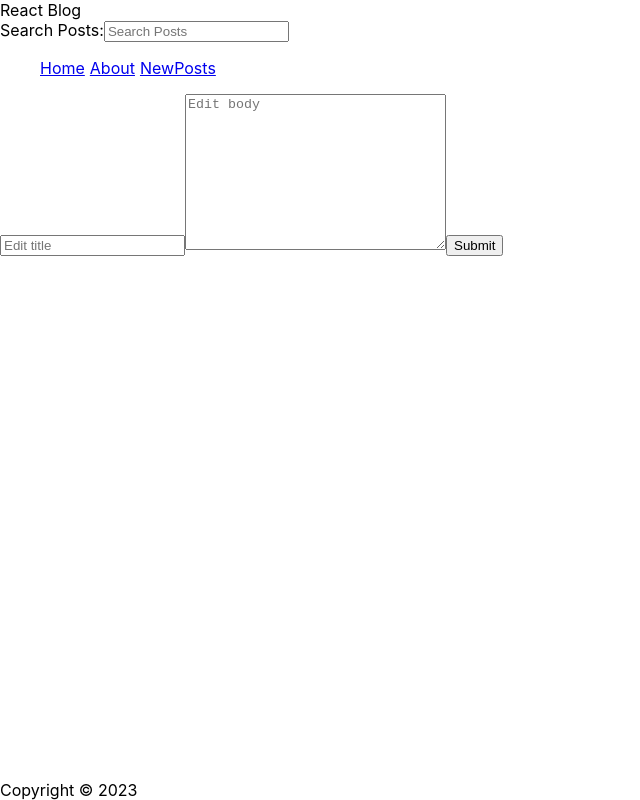
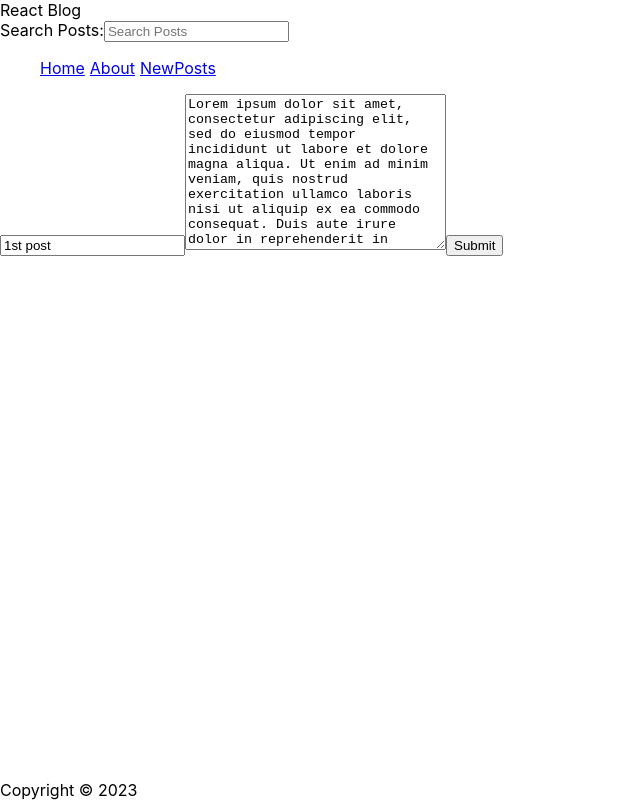
Before and after one commit to Ashim-Stha/learningReact, a React (Create React App) app: page /edit/1 in a window 1280 px wide. Shown: the whole page, without its empty margins (0-640 px from the left). Built offline with nearby package versions, Linux system fonts and the light colour scheme; data requests are answered from the project's data file.

Commit message:
axiosApiReqCompleted

```diff
--- a/data/db.json
+++ b/data/db.json
@@ -8,9 +8,9 @@
     },
     {
       "id": 2,
-      "title": "Second post",
-      "datetime": "July 16, 2021 11:47:48 AM",
-      "body": "Lorem ipsum dolor sit amet, consectetur adipiscing elit, sed do eiusmod tempor incididunt ut labore et dolore magna aliqua. Ut enim ad minim veniam, quis nostrud exercitation ullamco laboris nisi ut aliquip ex ea commodo consequat. Duis aute irure dolor in reprehenderit in voluptate velit esse cillum dolore eu fugiat nulla pariatur. Excepteur sint occaecat cupidatat non proident, sunt in culpa qui officia deserunt mollit anim id est laborum. two"
+      "title": "rrrre",
+      "datetime": "June 29,2023 12:52:44 PM",
+      "body": "eee"
     },
     {
       "id": 3,
@@ -20,9 +20,9 @@
     },
     {
       "id": 4,
-      "title": "Testing a 4th post",
-      "datetime": "August 02, 2021 11:46:27 AM",
-      "body": "Some more testing paragraphs!"
+      "title": "Testing a 4th posts",
+      "datetime": "June 29,2023 1:26:44 PM",
+      "body": "Some more testisdsdang paragraphs!blahhhhhsadssasdshellosdds"
     }
   ]
 }
--- a/src/App.js
+++ b/src/App.js
@@ -115,15 +115,23 @@ function App() {
 
   const handleEdit = async (id) => {
     const datetime = format(new Date(), "MMMM dd,yyyy pp");
-    const editPost = posts.filter((post) => post.id == id);
-    const newPost = {
+    // const editPost = posts.filter((post) => post.id == id);
+    const editPost = {
       id: id,
       title: editTitle,
       datetime: datetime,
       body: editBody,
     };
-    const response = await api.put(`/edit/${id}`, newPost);
-    setPosts(response.data);
+    try {
+      const response = await api.put(`/posts/${id}`, editPost);
+
+      setPosts(
+        posts.map((post) => (post.id == id ? { ...response.data } : post))
+      );
+    } catch (err) {
+      console.log(`Error: ${err.message}`);
+    }
+
     // const response = api.put(`/edit/${id}`,)
   };
   return (
--- a/src/REdit.js
+++ b/src/REdit.js
@@ -1,5 +1,5 @@
-import React from "react";
-import { useParams } from "react-router-dom";
+import React, { useEffect } from "react";
+import { Link, useParams, useNavigate } from "react-router-dom";
 
 const REdit = ({
   editBody,
@@ -10,8 +10,19 @@ const REdit = ({
   handleEdit,
 }) => {
   const { id } = useParams();
+  const post = posts.find((post) => post.id.toString() === id);
+  const navigate = useNavigate();
+
+  useEffect(() => {
+    if (post) {
+      setEditTitle(post.title);
+      setEditBody(post.body);
+    }
+  }, [post, setEditBody, setEditTitle]);
 
   return (
+    <main>
+      {editTitle && (
         <form onSubmit={(e) => e.preventDefault()}>
           <label htmlFor="editTitle"></label>
           <input
@@ -34,10 +45,25 @@ const REdit = ({
             onChange={(e) => setEditBody(e.target.value)}
           ></textarea>
 
-      <button type="button" onClick={() => handleEdit(id.toString())}>
+          <button
+            type="button"
+            onClick={() => {
+              handleEdit(id);
+              navigate("/");
+            }}
+          >
             Submit
           </button>
         </form>
+      )}
+
+      {!editTitle && (
+        <>
+          <h3>Not Found</h3>
+          <Link to="/">Visit Homepage</Link>
+        </>
+      )}
+    </main>
   );
 };
 
--- a/src/RouterPostPage.js
+++ b/src/RouterPostPage.js
@@ -1,7 +1,8 @@
 import React from "react";
+import { Link } from "react-router-dom";
 import { useParams, useNavigate } from "react-router-dom";
 
-const RouterPostPage = ({ posts, handleDelete }) => {
+const RouterPostPage = ({ posts, handleDelete, handleEdit }) => {
   const { id } = useParams();
   const post = posts.find((post) => post.id.toString() === id);
   const navigate = useNavigate();
@@ -21,6 +22,10 @@ const RouterPostPage = ({ posts, handleDelete }) => {
           >
             Delete
           </button>
+
+          <Link to={`/edit/${id}`}>
+            <button type="button">Edit</button>
+          </Link>
         </article>
       )}
 
```
Lines whose indentation alone changed are shown as unchanged.
